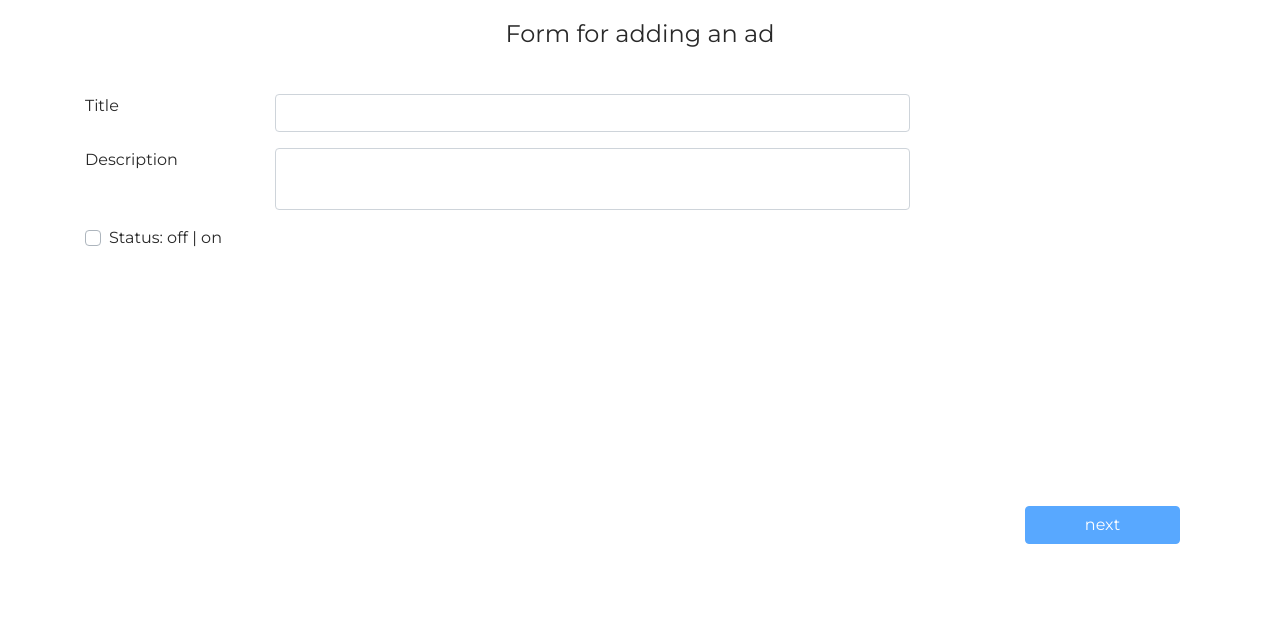
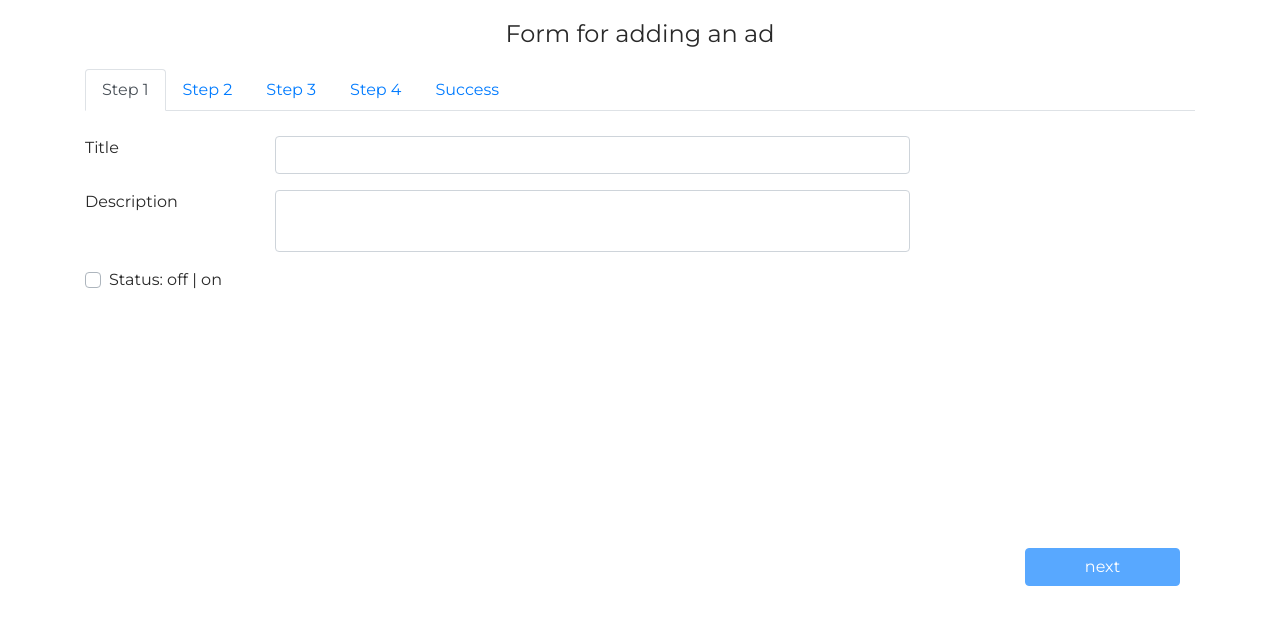
Before and after one commit to skipin-maksim/add-an-advert, a React (Create React App) app: page / in a window 1280 px wide. Shown: the top 624 px of the page. Built offline with nearby package versions, Linux system fonts and the light colour scheme.

Commit message:
added navigation

```diff
--- /dev/null
+++ b/src/components/Tab-components/NavigationBlock.js
@@ -0,0 +1,36 @@
+import React from "react";
+import { Nav, NavItem, NavLink } from "reactstrap";
+
+import classnames from "classnames";
+
+export default function NavigationBlock({ activeTab }) {
+  return (
+    <Nav tabs>
+      <NavItem>
+        <NavLink className={classnames({ active: activeTab === "1" })}>
+          Step 1
+        </NavLink>
+      </NavItem>
+      <NavItem>
+        <NavLink className={classnames({ active: activeTab === "2" })}>
+          Step 2
+        </NavLink>
+      </NavItem>
+      <NavItem>
+        <NavLink className={classnames({ active: activeTab === "3" })}>
+          Step 3
+        </NavLink>
+      </NavItem>
+      <NavItem>
+        <NavLink className={classnames({ active: activeTab === "4" })}>
+          Step 4
+        </NavLink>
+      </NavItem>
+      <NavItem>
+        <NavLink className={classnames({ active: activeTab === "5" })}>
+          Success
+        </NavLink>
+      </NavItem>
+    </Nav>
+  );
+}
--- a/src/components/Tabs.js
+++ b/src/components/Tabs.js
@@ -2,6 +2,7 @@ import React, { useState, useEffect, useCallback } from "react";
 import { TabContent } from "reactstrap";
 
 import FormBlock from "./FormBlock";
+import NavigationBlock from "./Tab-components/NavigationBlock";
 import FirstScreen from "./Tab-components/FirstScreen";
 import SecondScreen from "./Tab-components/SecondScreen";
 import ThirdScreen from "./Tab-components/ThirdScreen";
@@ -116,6 +117,8 @@ export default function Tabs() {
 
   return (
     <FormBlock>
+      <NavigationBlock activeTab={activeTab} />
+
       <TabContent activeTab={activeTab} style={{ padding: "25px 0" }}>
         <FirstScreen
           isInvalidTitle={isInvalidTitle}
```
